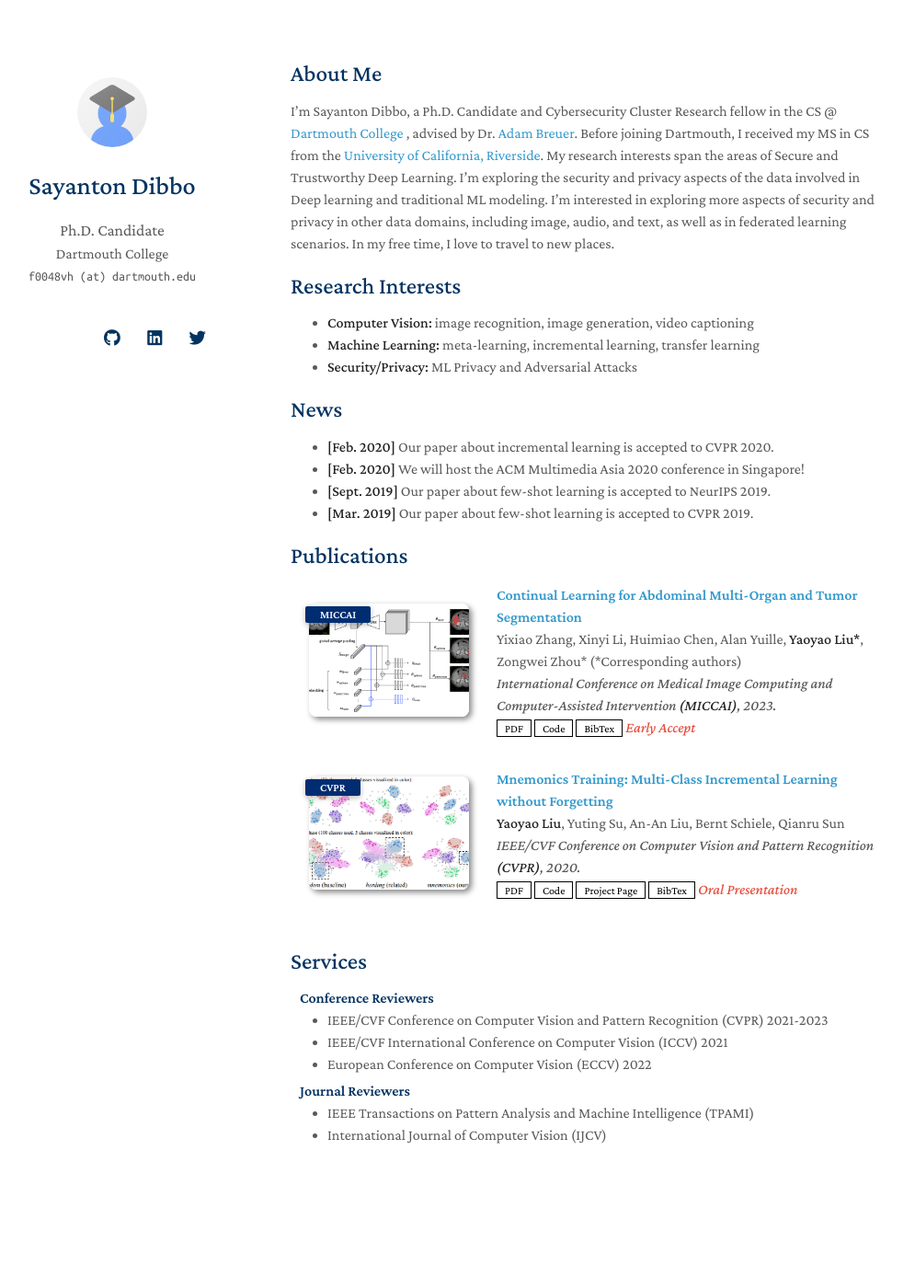
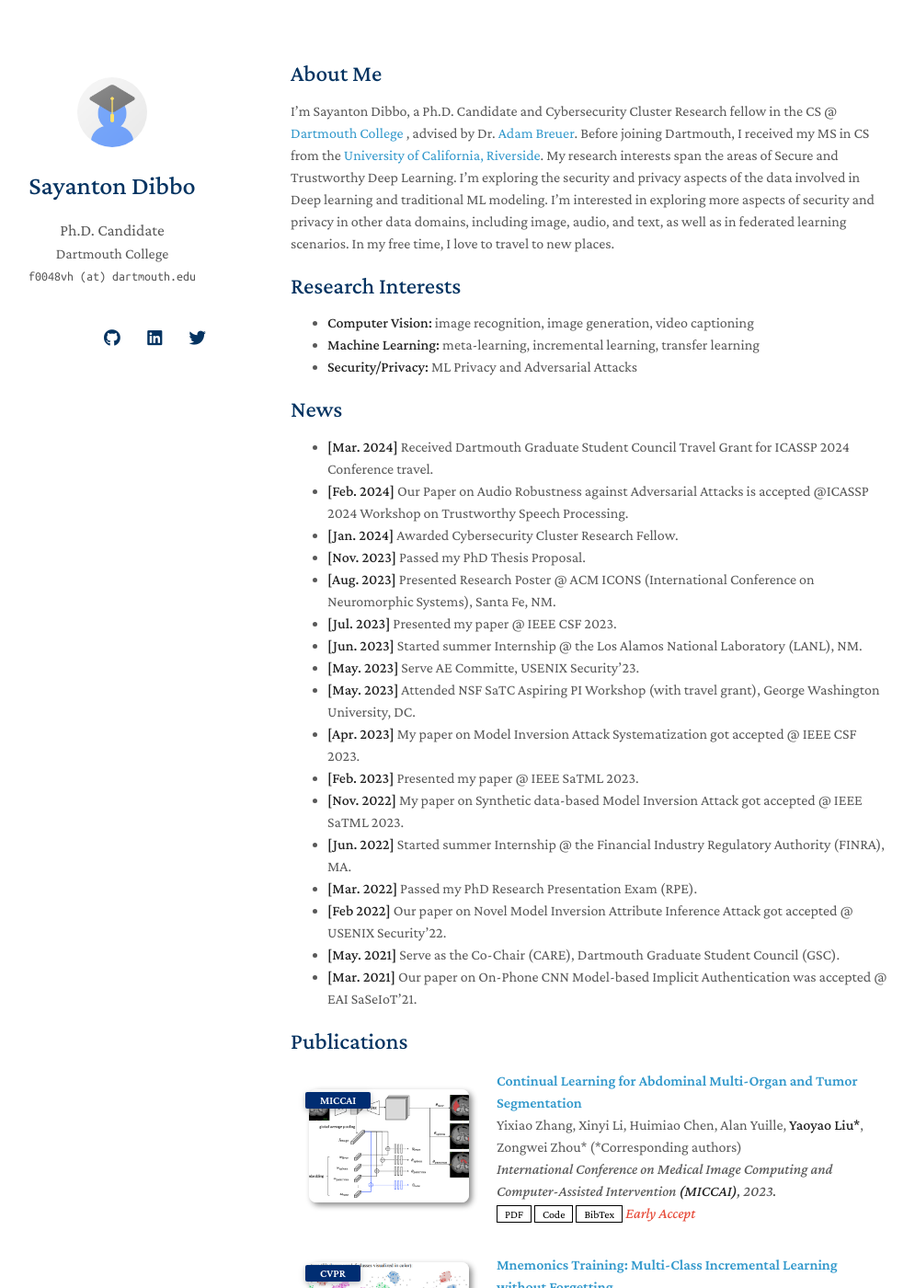
Before and after one commit to SayantonDibbo/SayantonDibbo.github.io, a Jekyll site: the page built from index.md, in a window 1280 px wide and 1400 px high. Shown: the whole window at 92% size, without its empty margins (154-1149 px from the left). Built offline with Jekyll 4.4.1, drawn with Linux system fonts in a browser that asks for light colours; nearby versions of some CDN libraries; a style sheet for code colours, icons or effects is not loaded; our own code applies the rules of GitHub Pages for plain Markdown files.

Commit message:
Update index.md

```diff
--- a/index.md
+++ b/index.md
@@ -17,10 +17,24 @@ In my free time, I love to travel to new places.
 
 ## News
 
-- **[Feb. 2020]** Our paper about incremental learning is accepted to CVPR 2020.
-- **[Feb. 2020]** We will host the ACM Multimedia Asia 2020 conference in Singapore!
-- **[Sept. 2019]** Our paper about few-shot learning is accepted to NeurIPS 2019.
-- **[Mar. 2019]** Our paper about few-shot learning is accepted to CVPR 2019.
+- **[Mar. 2024]** Received Dartmouth Graduate Student Council Travel Grant for ICASSP 2024 Conference travel.
+- **[Feb. 2024]** Our Paper on Audio Robustness against Adversarial Attacks is accepted @ICASSP 2024 Workshop on Trustworthy Speech Processing.
+- **[Jan. 2024]** Awarded Cybersecurity Cluster Research Fellow.
+- **[Nov. 2023]** Passed my PhD Thesis Proposal.
+- **[Aug. 2023]** Presented Research Poster @ ACM ICONS (International Conference on Neuromorphic Systems), Santa Fe, NM.
+- **[Jul. 2023]** Presented my paper @ IEEE CSF 2023.
+- **[Jun. 2023]** Started summer Internship @ the Los Alamos National Laboratory (LANL), NM.
+- **[May. 2023]** Serve AE Committe, USENIX Security'23.
+- **[May. 2023]** Attended NSF SaTC Aspiring PI Workshop (with travel grant), George Washington University, DC.
+- **[Apr. 2023]** My paper on Model Inversion Attack Systematization got accepted @ IEEE CSF 2023.
+- **[Feb. 2023]** Presented my paper @ IEEE SaTML 2023.
+- **[Nov. 2022]** My paper on Synthetic data-based Model Inversion Attack got accepted @ IEEE SaTML 2023.
+- **[Jun. 2022]** Started summer Internship @ the Financial Industry Regulatory Authority (FINRA), MA.
+- **[Mar. 2022]** Passed my PhD Research Presentation Exam (RPE).
+- **[Feb 2022]** Our paper on Novel Model Inversion Attribute Inference Attack got accepted @ USENIX Security'22.
+- **[May. 2021]** Serve as the Co-Chair (CARE), Dartmouth Graduate Student Council (GSC).
+- **[Mar. 2021]** Our paper on On-Phone CNN Model-based Implicit Authentication was accepted @ EAI SaSeIoT'21.
+
 
 {% include_relative _includes/publications.md %}
 
```
